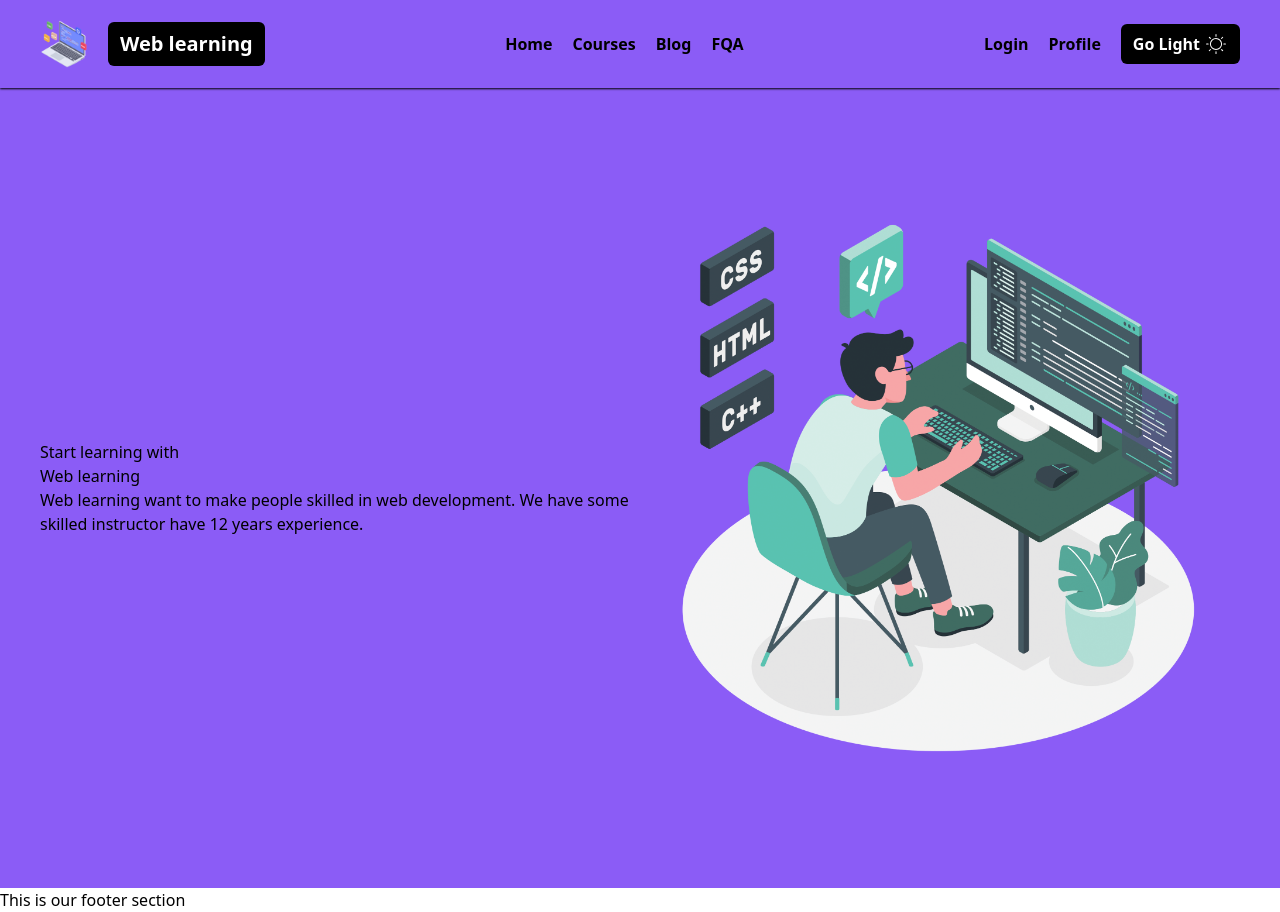
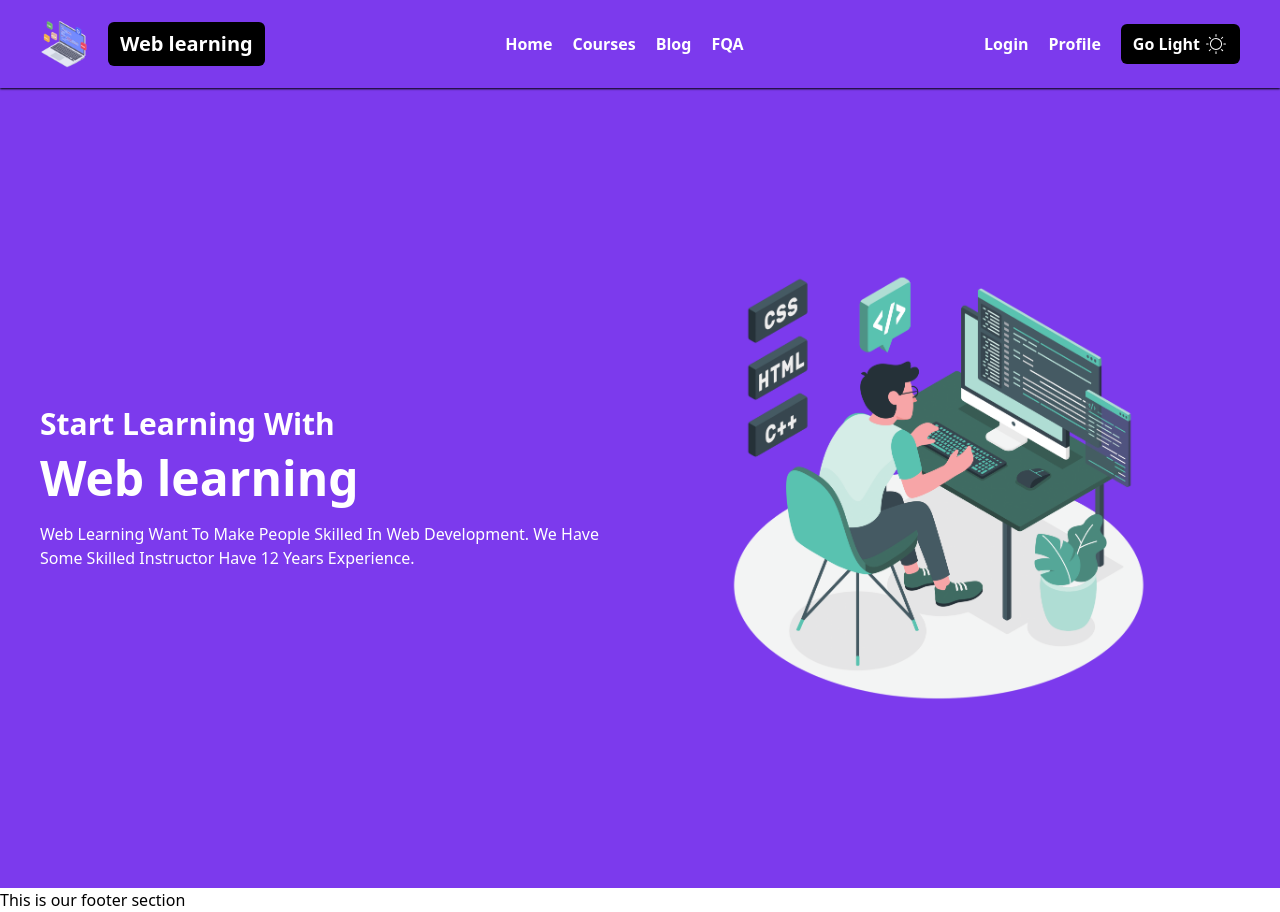
Before and after one commit to mostafizurRahaman/Web-Learning-, a React (Create React App) app: page / in a window 1280 px wide. Built offline with nearby package versions, Linux system fonts and the light colour scheme.

Commit message:
home page added add edit some css of navbar

```diff
--- a/src/Pages/Home/Home.js
+++ b/src/Pages/Home/Home.js
@@ -1,16 +1,18 @@
 import React from 'react';
 import hero from '../../Assets/img/hero.png';
 
+
+
 const Home = () => {
    return (
-      <div className='flex items-center w-full py-5 px-4 md:px-10 bg-violet-500 dark:bg-gray-600 'style={{minHeight:'100vh'}}>
-          <div className='w-1/2 text-black '>
-               <h3>Start learning with</h3>
-               <h3>Web learning</h3>
-               <p>Web learning want to make people skilled in web development. We have some skilled instructor have 12 years experience.</p>
+      <div  className='flex items-center w-full py-5 px-4 md:px-10 bg-violet-600 dark:bg-gray-800 flex-col-reverse md:flex-row justify-between h-auto gap-7 md:gap-0 md:h-screen '>
+          <div className='w-full sm:w-5/6 text-center md:text-start md:w-1/2 text-black'>
+               <h3 className='text-white font-semibold capitalize text-3xl'>Start learning with</h3>
+               <h3 className='text-white font-bold text-5xl mt-3 my-5'>Web learning</h3>
+               <p className='text-white font-medium capitalize text-base md:pr-8'>Web learning want to make people skilled in web development. We have some skilled instructor have 12 years experience.</p>
           </div>
-          <div className='w-1/2'>
-               <img src={hero} alt="" />
+          <div className=' sm:w-5/6 md:w-1/2 '>
+               <img src={hero} alt="" className='w-4/5 mx-auto'/>
           </div>
       </div>
    );
--- a/src/Pages/Shared/Header/Header.js
+++ b/src/Pages/Shared/Header/Header.js
@@ -2,12 +2,13 @@ import React, { useContext } from 'react';
 import { NavLink } from 'react-router-dom';
 import logo from '../../../Assets/img/logo.png'
 import { AuthContext } from './../../../AuthProvider/AuthProvider';
-import {CiLight, CiDark } from 'react-icons/ci'
+import {CiLight, CiDark } from 'react-icons/ci';
+
 
 const Header = () => {
    const {handleThemeSwitch ,isDark} = useContext(AuthContext);
    return (
-      <div className='bg-violet-500 dark:text-white dark:bg-gray-600 dark:shadow-white flex items-center justify-between px-4 md:px-10 py-5 font-bold text-base shadow-sm   shadow-black sticky top-0 left-0 w-full  z-10'>
+      <div className='bg-violet-600 text-white dark:bg-gray-800 dark:shadow-white flex items-center justify-between px-4 md:px-10 py-5 font-bold text-base shadow-sm   shadow-black sticky top-0 left-0 w-full  z-10'>
         <NavLink to='/' className='flex items-center gap-5'>
                <img src={logo} alt="web learning logo" className=' w-12 h-12 ' />
                <h3 className='text-xl bg-black dark:bg-violet-500 text-white px-3 py-2 rounded-md'>Web learning</h3>
```
Also changed, not shown: 1 other file (tests, documents, lock files or other folders).
